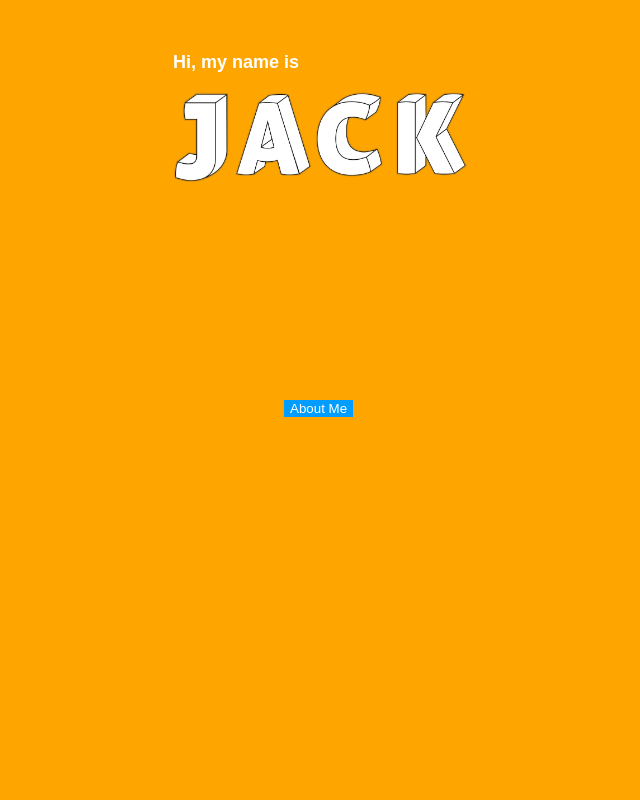
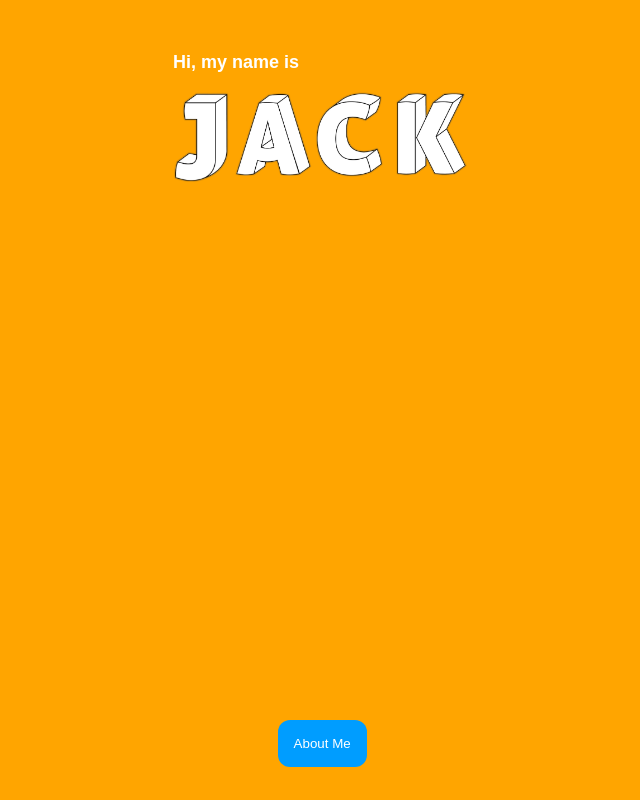
Before and after one commit to jackabald/Personal-Website, a plain HTML site: page index.html in a window 1280 px wide. Shown: the whole page, without its empty margins (292-932 px from the left). Drawn offline with Linux system fonts and the light colour scheme.

Commit message:
Updated About Me Button

```diff
--- a/aboutme.js
+++ b/aboutme.js
@@ -1,11 +1,10 @@
-var messageArray = ["Jack Archibald"]
+var messageArray = ["Jack Archibald - UW Madison Computer Sciences"]
 var textPosition = 0
 var speed = 100
 typewriter = () => {
     document.querySelector("#message").
     innerHTML = messageArray[0].substring(0,textPosition) +
     "<span>\u25ae</span>"
-
     if(textPosition++ != messageArray[0].length){
         setTimeout(typewriter, speed);
     }
--- a/index.html
+++ b/index.html
@@ -18,9 +18,15 @@
             border: none;
             background-color: rgb(0, 157, 255);
             color: white;
+            padding: 16px;
+            border-radius: 12px;
             position: absolute;
-            top: 50%;
-            left: 45%;
+            top: 90%;
+            left: 44.5%;
+        }
+        .button:hover{
+            background-color: rgb(255, 255, 255);
+            color: black
         }
     </style>
     <a href="aboutme.html">
```
